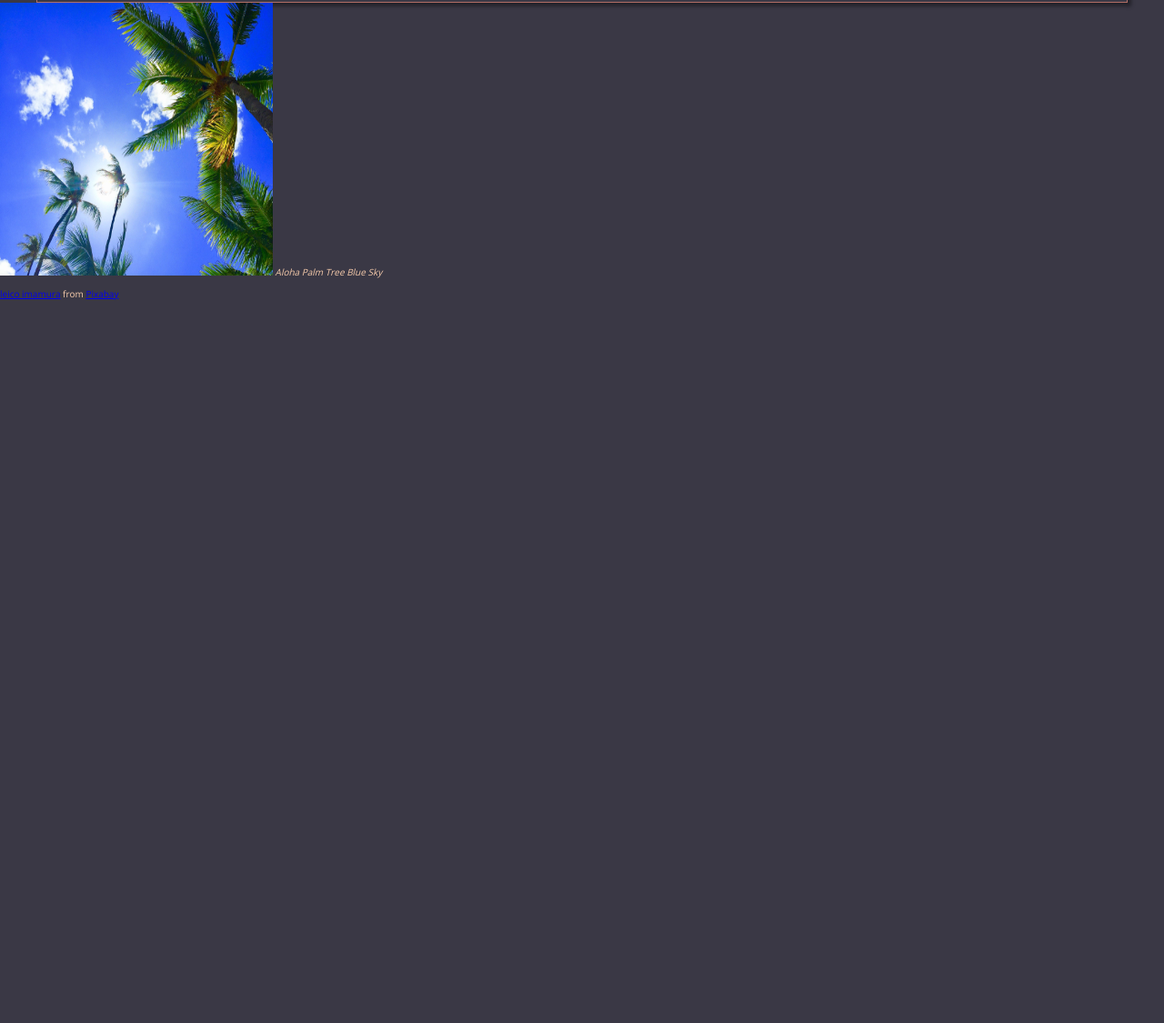
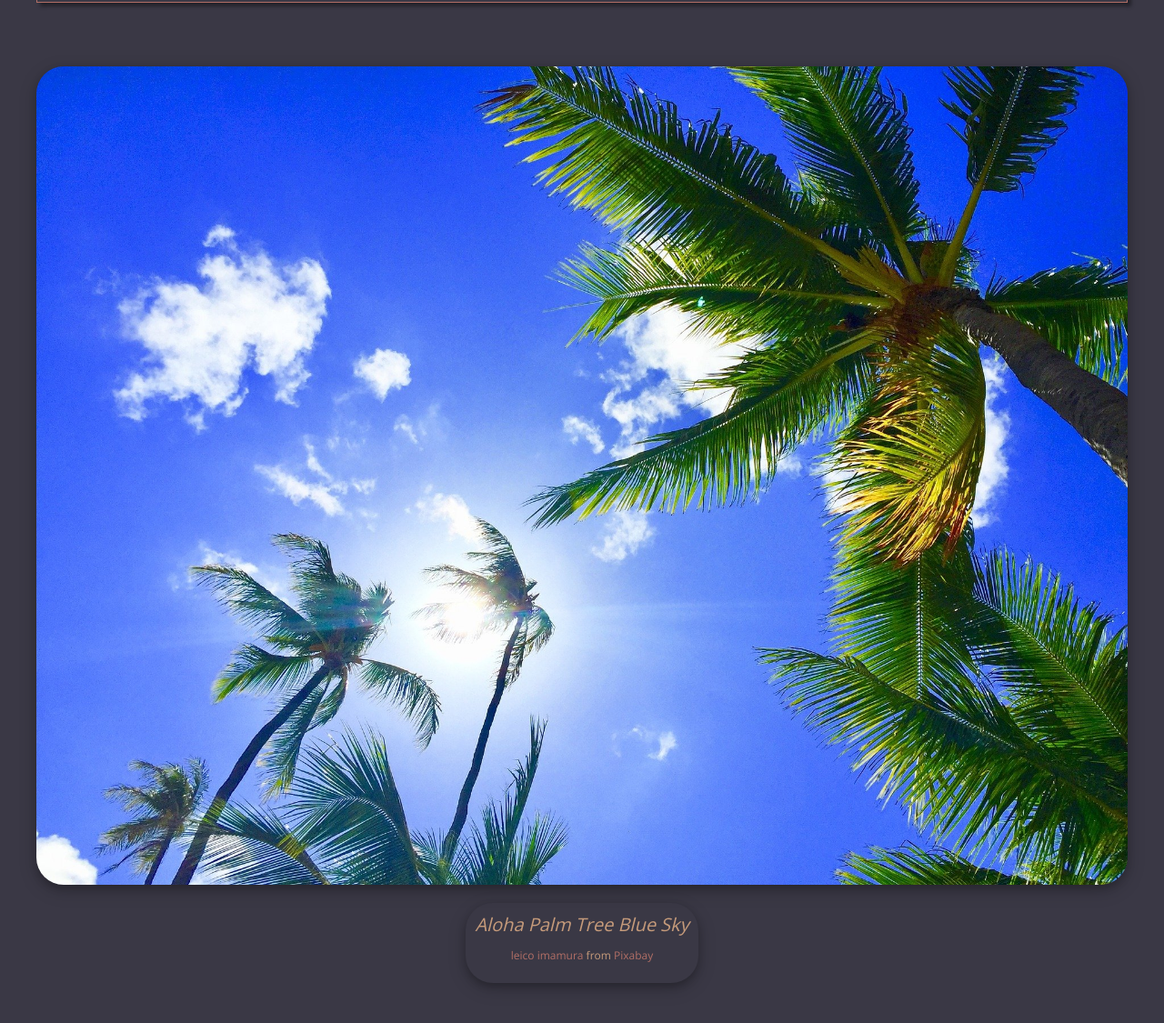
Before and after one commit to CSF2223/imagegallery-SierraDan, a plain HTML site: page index.html in a window 1280 px wide. Shown: the part 127-1252 px from the top of the page at 91% size. Before the commit the page ends 800 px from the top, so only its background shows below. Drawn offline with nearby package versions, Linux system fonts and the light colour scheme.

Commit message:
Complete through 2.10

```diff
--- a/index.html
+++ b/index.html
@@ -5,7 +5,7 @@
     <meta name="viewport" content="width=device-width, initial-scale=1.0">
     <meta http-equiv="X-UA-Compatible" content="ie=edge">
     <title>Image Gallery</title>
-    <link rel="stylesheet" href="style.css" type="text/css" />
+    <link rel="stylesheet" href="style.css" type="text/css"/>
 </head>
 <body>
     <header>
@@ -15,12 +15,14 @@
     </header>
 
     <section>
-        <div>
+        <div class = "imageCard">
             <img src="assets/hawaii-2700190_1920.jpg" alt="Aloha Palm Tree Blue Sky" width="300" height="300"></img>
-            <cite>Aloha Palm Tree Blue Sky</cite>
+            <div class = "cardText">
+                <cite>Aloha Palm Tree Blue Sky</cite>
             <p><a href="https://pixabay.com/users/graziebambino-1593455/?utm_source=link-attribution&amp;utm_medium=referral&amp;utm_campaign=image&amp;utm_content=2700190">leico imamura</a>
             from <a href="https://pixabay.com/?utm_source=link-attribution&amp;utm_medium=referral&amp;utm_campaign=image&amp;utm_content=2700190">Pixabay</a></p>
-        </div>
+            </div> <!-- close textCard class -->
+        </div>   <!--  imageCard class -->
     </section>
 
 </body>
--- a/style.css
+++ b/style.css
@@ -26,5 +26,38 @@ body {
     background-color: #3A3845;
     color: #F7CcAC;
     font-family: 'Open Sans', sans-serif;
+}
+cite {
+    font-size: 2rem;
+}
+p {
+    font-size: 1.2rem;
+}
 
+.imageCard {
+    display: flex;
+    flex-direction: column;
+    justify-content: center;
+    align-items: center;
+    margin: 7rem 4rem;
 }
+
+.imageCard img{
+    width: 100%;
+    height: auto;
+    border-radius: 30px;
+    box-shadow: 0 4px 8px 0 rgba(0,0,0,0.2), 0 6px 20px 0 rgba(0,0,0,0.19);
+}
+.imageCard a {
+    text-decoration: none;
+    color: #B26F66;
+}
+
+.cardText {
+    color: #C69B7B;
+    text-align: center;
+    padding: 1rem;
+    border-radius: 30px;
+    margin-top: 2rem;
+    box-shadow: 0 4px 8px 0 rgba(0,0,0,0.2), 0 6px 20px 0 rgba(0,0,0,0.19);
+}
```
